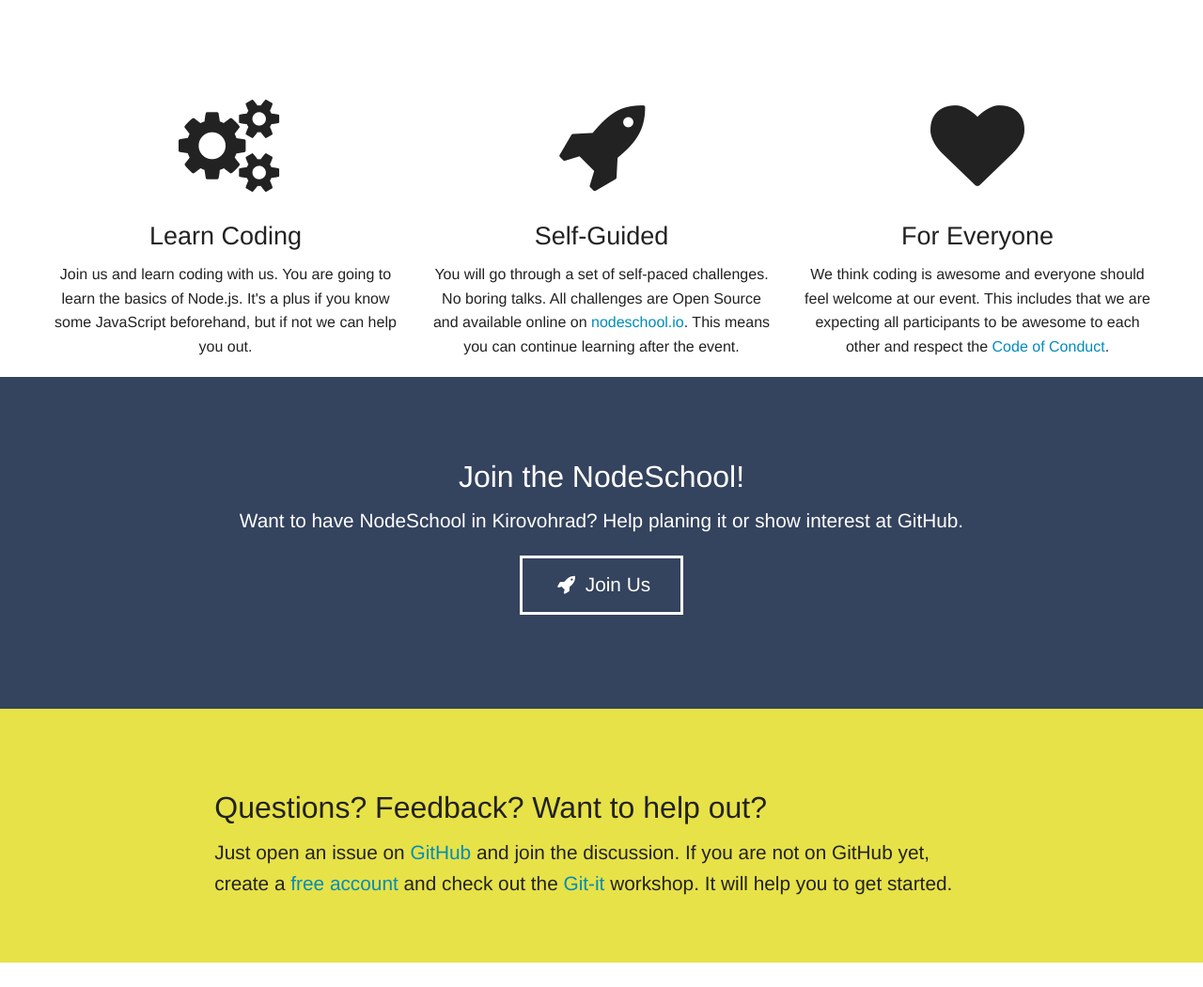
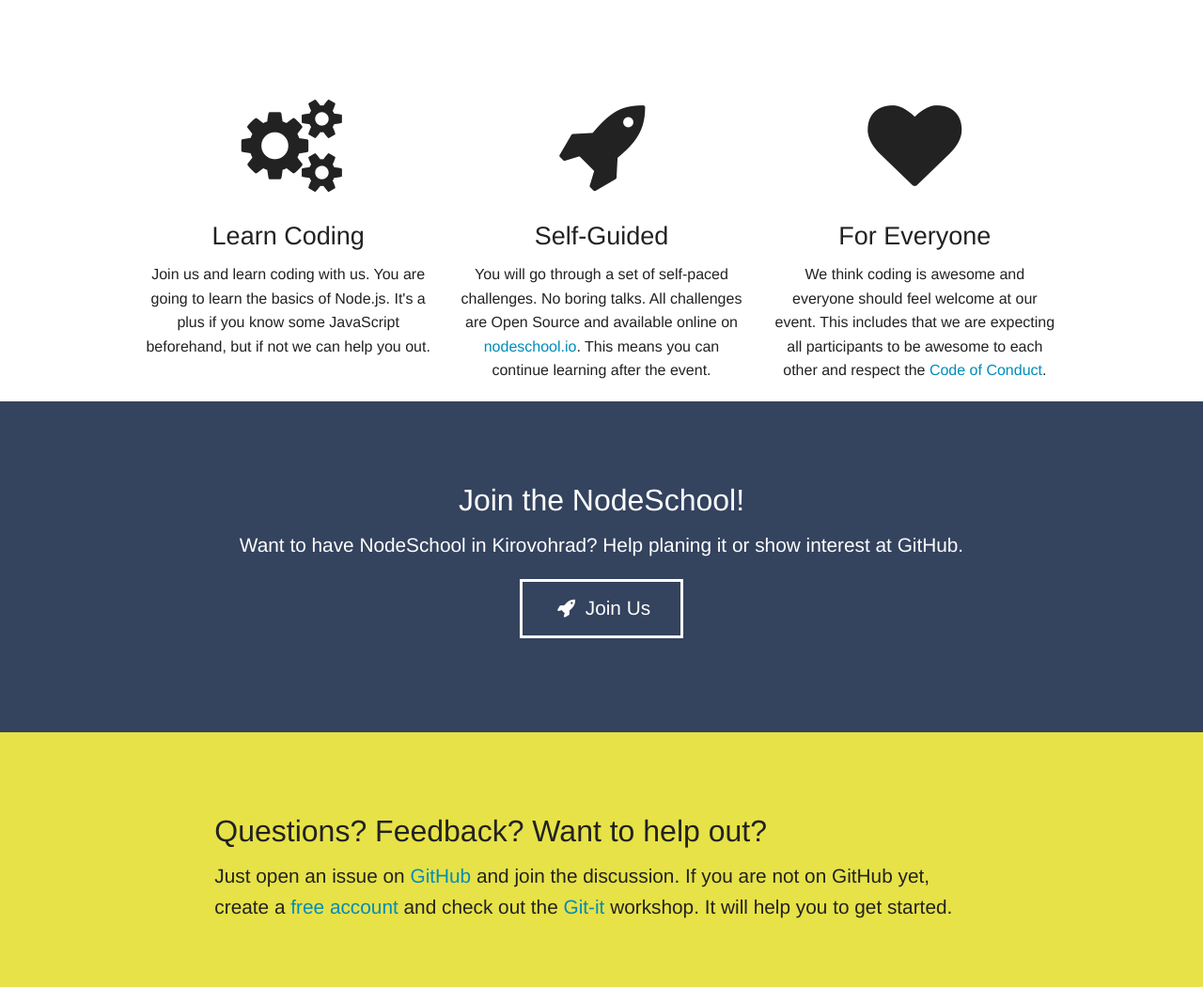
Before and after one commit to nodeschool/kirovohrad, a plain HTML site: page index.html in a window 1280 px wide. Shown: the part 480-1530 px from the top of the page at 94% size. Before the commit the page ends 1504 px from the top, so only its background shows below. Drawn offline with Linux system fonts and the light colour scheme; a script that the page names is missing.

Commit message:
Rewrite features list

```diff
--- a/css/style.css
+++ b/css/style.css
@@ -56,6 +56,10 @@
     -webkit-transform: scale(1.2);
     -ms-transform: scale(1.2);
     transform: scale(1.2);
+}
+
+.chapter-features-row {
+
 }
 
 .chapter-join-row {
--- a/index.html
+++ b/index.html
@@ -20,9 +20,8 @@
     </div>
 </header>
 
-<div class="container">
-    <div class="row full-width chapter-features-row">
-        <div class="medium-4 column features-column">
+<section class="row text-center chapter-features-row">
+    <div class="large-4 medium-4 small-12 columns">
         <div class="feature-icon-container">
             <i class="icon-cog-alt chapter-features-icon"></i>
         </div>
@@ -33,7 +32,8 @@
             some JavaScript beforehand, but if not we can help you out.
         </p>
     </div>
-        <div class="medium-4 column features-column">
+
+    <div class="large-4 medium-4 small-12 columns">
         <div class="feature-icon-container">
             <i class="icon-rocket chapter-features-icon"></i>
         </div>
@@ -46,7 +46,8 @@
             after the event.
         </p>
     </div>
-        <div class="medium-4 column features-column">
+
+    <div class="large-4 medium-4 small-12 columns">
         <div class="feature-icon-container">
             <i class="icon-heart chapter-features-icon"></i>
         </div>
@@ -59,10 +60,9 @@
                 Conduct</a>.
         </p>
     </div>
-    </div>
-</div>
+</section>
 
-<div class="row full-width text-center chapter-join-row">
+<section class="row full-width text-center chapter-join-row">
     <div class="large-8 medium-10 small-12 large-centered medium-centered small-centered columns">
         <h3>Join the NodeSchool!</h3>
 
@@ -70,9 +70,9 @@
         <a href="https://github.com/nodeschool/kirovohrad/issues/2" class="button"><i class="icon-rocket"></i> Join
             Us</a>
     </div>
-</div>
+</section>
 
-<div class="row full-width chapter-footer-row">
+<section class="row full-width chapter-footer-row">
     <div class="large-8 medium-10 small-12 large-centered medium-centered small-centered columns">
         <h3>
             Questions? Feedback? Want to help out?
@@ -84,7 +84,7 @@
             <a href="https://github.com/jlord/git-it">Git-it</a> workshop. It will help you to get started.
         </p>
     </div>
-</div>
+</section>
 
 <script src="//ajax.googleapis.com/ajax/libs/webfont/1/webfont.js"></script>
 <script>
```
Lines whose indentation alone changed are shown as unchanged.
